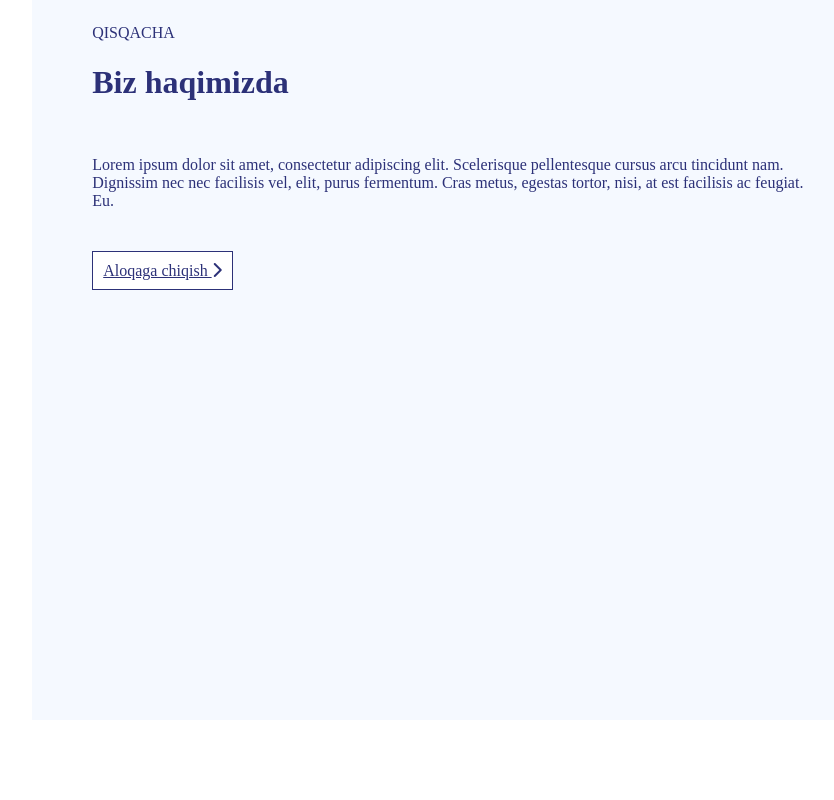
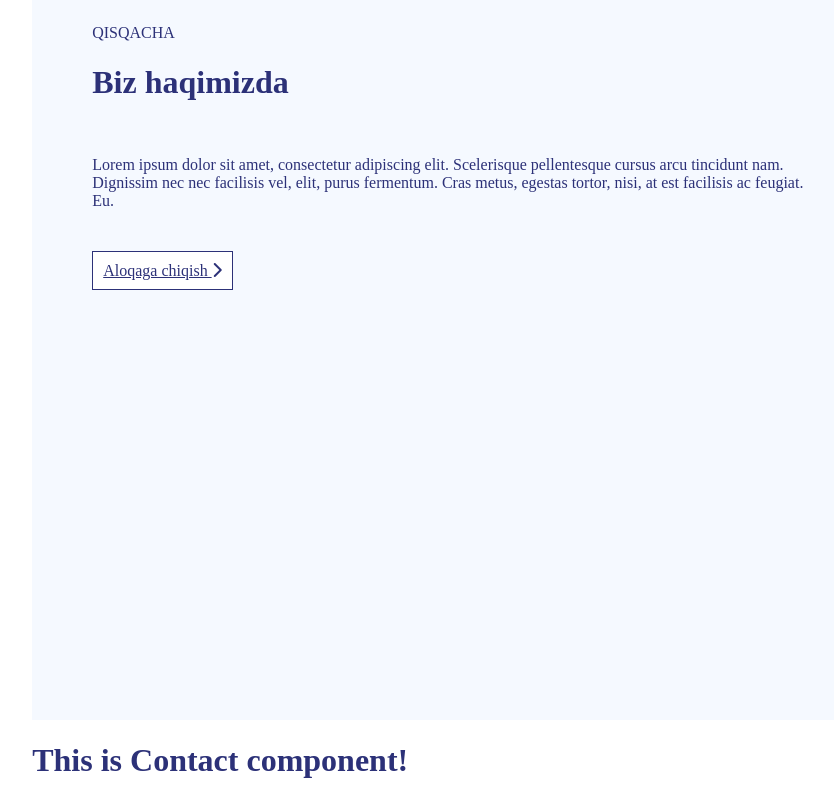
Before and after one commit to hakimov-dev/truck-service-landing, a Vue app: page / in a window 1280 px wide. Shown: the part 4157-4957 px from the top of the page, without its empty margins (39-873 px from the left). Before the commit the page ends 4897 px from the top, so only its background shows below. Built offline with nearby package versions, Linux system fonts and the light colour scheme; the HTML template or start-up script is replaced by a standard one.

Commit message:
Import 'Contact' component/

```diff
--- a/src/views/Landing.vue
+++ b/src/views/Landing.vue
@@ -2,16 +2,18 @@
    <Header />
    <Content />
    <About />
+   <Contact />
 </template>
 
 <script>
 import Header from '@/components/Header'
 import Content from '@/components/Content'
 import About from '@/components/About'
+import Contact from '@/components/Contact'
 export default {
   name: 'Landing',
   components: {
-    Header, Content, About
+    Header, Content, About, Contact
   }
 }
 </script>
```
